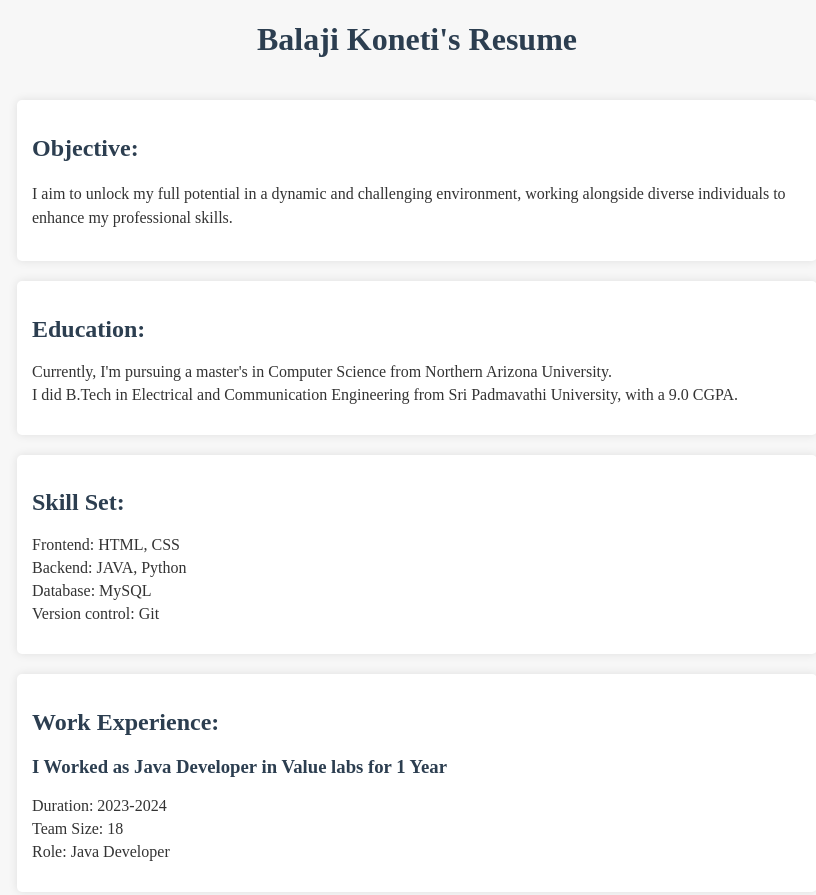
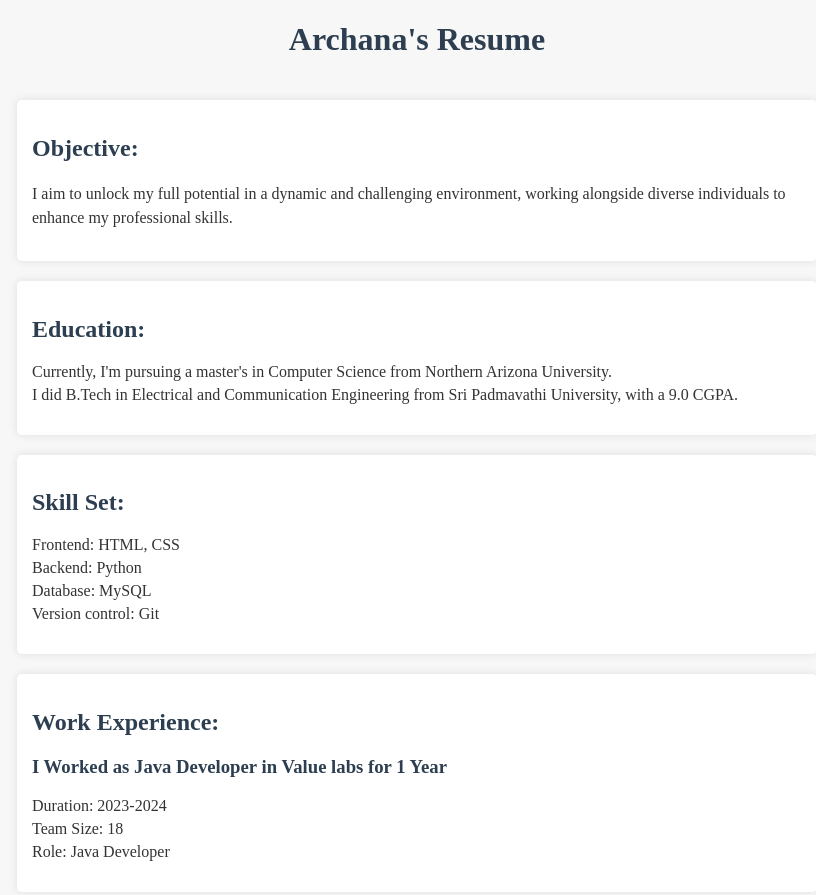
Before and after one commit to ArchanaKagithala/ITC505, a plain HTML site: page lab-2/index.html in a window 1280 px wide. Shown: the top 895 px of the page, without its empty margins (223-1039 px from the left). Drawn offline with Linux system fonts and the light colour scheme.

Commit message:
Update index.html

```diff
--- a/lab-2/index.html
+++ b/lab-2/index.html
@@ -69,7 +69,7 @@
 <body>
 
     <header>
-        <h1>Balaji Koneti's Resume</h1>
+        <h1>Archana's Resume</h1>
     </header>
 
     <div class="container">
@@ -93,7 +93,7 @@
             <h2>Skill Set:</h2>
             <ul>
                 <li>Frontend: HTML, CSS</li>
-                <li>Backend: JAVA, Python</li>
+                <li>Backend: Python</li>
                 <li>Database: MySQL</li>
                 <li>Version control: Git</li>
             </ul>
```
